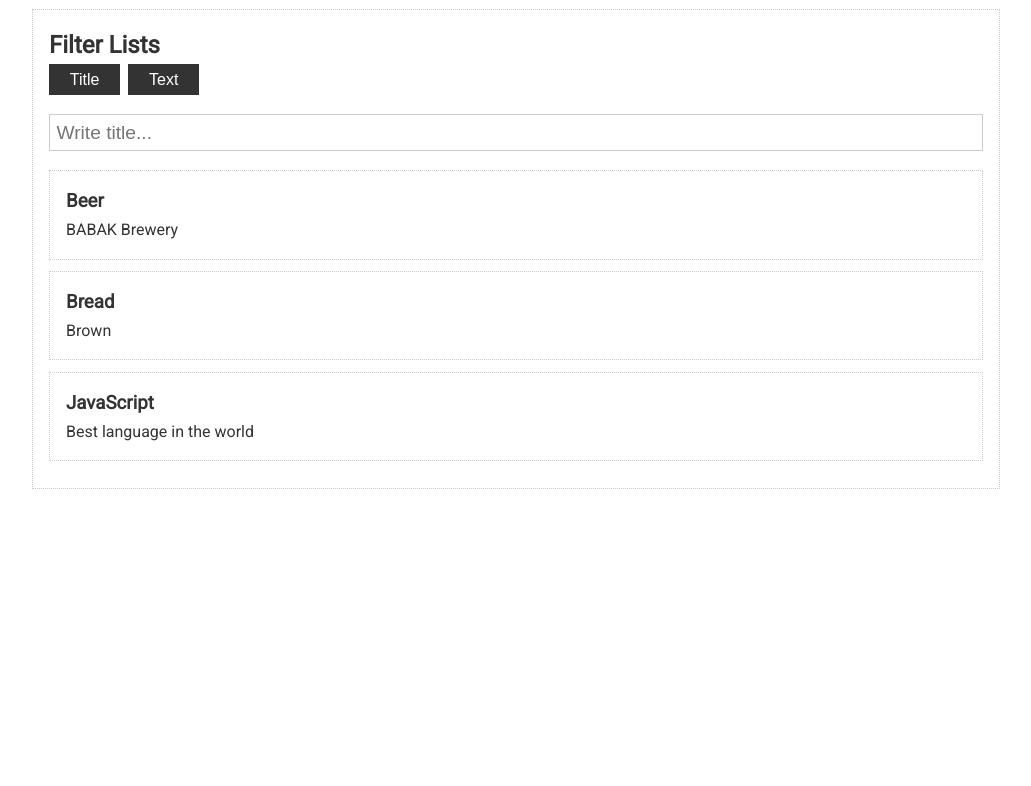
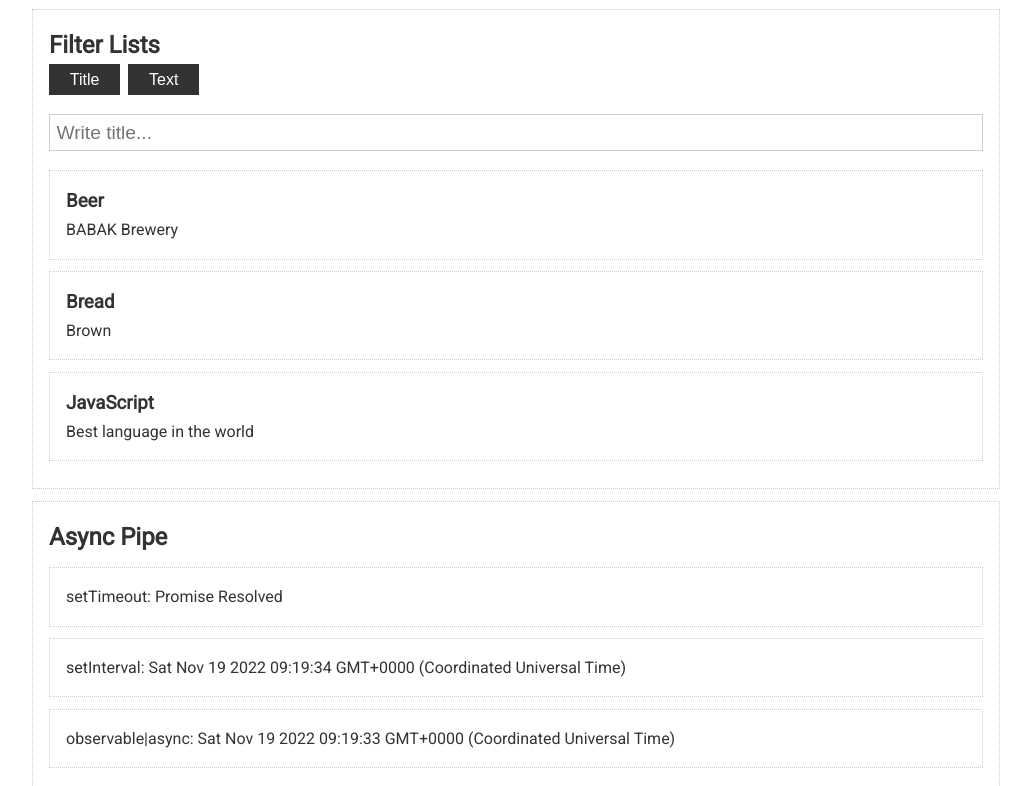
Before and after one commit to RomanSyrko/study-udemy-angular9, an Angular app: page / in a window 1280 px wide. Shown: the part 1460-2246 px from the top of the page, without its empty margins (124-1155 px from the left). Before the commit the page ends 1977 px from the top, so only its background shows below. Built offline with nearby package versions, Linux system fonts and the light colour scheme.

Commit message:
Final this part

```diff
--- a/src/app/app.component.html
+++ b/src/app/app.component.html
@@ -10,4 +10,6 @@
 
   <app-filter-lists></app-filter-lists>
 
+  <app-async-pipe></app-async-pipe>
+
 </div>
--- a/src/app/app.module.ts
+++ b/src/app/app.module.ts
@@ -12,6 +12,7 @@ import {MultByPipe} from './own-pipes/mult-by.pipe';
 import {ExMarksPipe} from './own-pipes/ex-marks.pipe';
 import {FilterListsComponent} from './filter-lists/filter-lists.component';
 import {FilterPipe} from './filter-lists/filter.pipe';
+import { AsyncPipeComponent } from './async-pipe/async-pipe.component';
 
 @NgModule({
   declarations: [
@@ -24,7 +25,8 @@ import {FilterPipe} from './filter-lists/filter.pipe';
     MultByPipe,
     ExMarksPipe,
     FilterListsComponent,
-    FilterPipe
+    FilterPipe,
+    AsyncPipeComponent,
   ],
   imports: [
     BrowserModule,
--- /dev/null
+++ b/src/app/async-pipe/async-pipe.component.html
@@ -0,0 +1,9 @@
+<div class="card">
+  <h2>Async Pipe</h2>
+
+  <p class="card">setTimeout: {{p$ | async}}</p>
+
+  <p class="card">setInterval: {{date$ | async}}</p>
+
+  <p class="card">observable|async: {{ time$ | async }}</p>
+</div>
--- /dev/null
+++ b/src/app/async-pipe/async-pipe.component.ts
@@ -0,0 +1,29 @@
+import {Component} from '@angular/core';
+import {Observable, Observer} from "rxjs";
+
+@Component({
+  selector: 'app-async-pipe',
+  templateUrl: './async-pipe.component.html'
+})
+export class AsyncPipeComponent {
+
+  p$: Promise<string> = new Promise<string>(resolve => {
+    setTimeout(() => {
+      resolve('Promise Resolved')
+    }, 1000)
+  })
+
+  date$: Observable<Date> = new Observable<Date>(obs => {
+    setInterval(() => {
+      obs.next(new Date())
+    }, 2000)
+  })
+
+  time$ = new Observable<string>((observer: Observer<string>) => {
+    setInterval(() => {
+      observer.next(new Date().toString())
+    }, 3000);
+  });
+
+
+}
```
